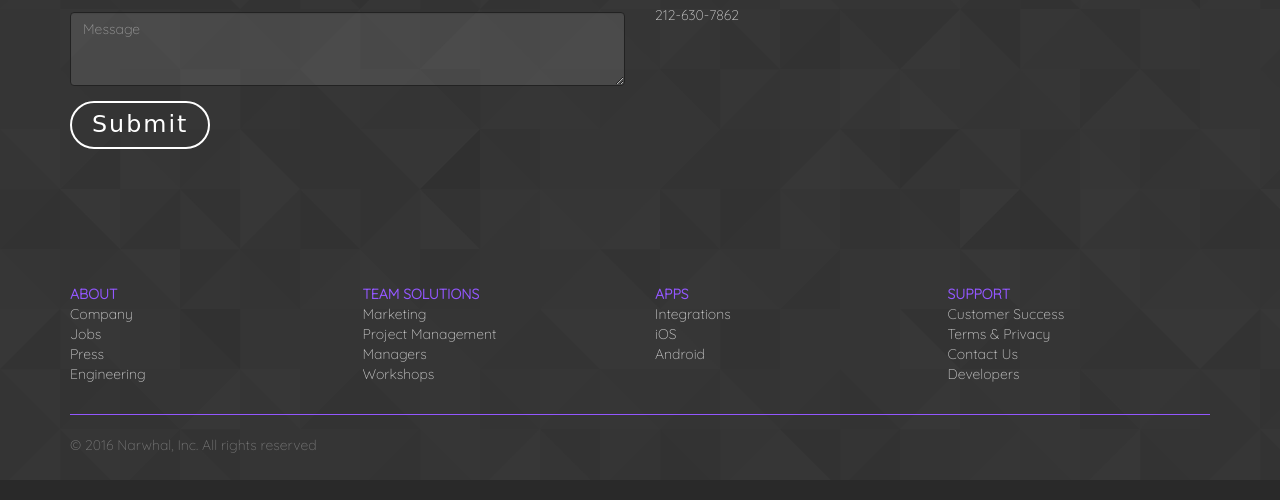
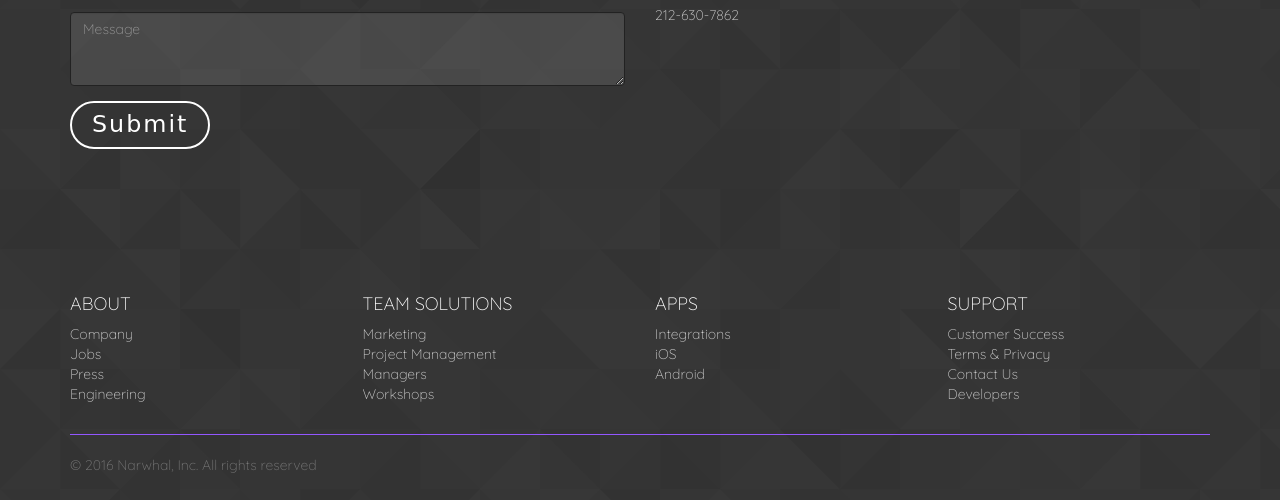
Before and after one commit to GxDesign/Narwhal, a plain HTML site: page index.html in a window 1280 px wide. Shown: the part 4467-4967 px from the top of the page. Drawn offline with nearby package versions, Linux system fonts and the light colour scheme; a web font is replaced by a local one.

Commit message:
Update index.html

```diff
--- a/index.html
+++ b/index.html
@@ -242,7 +242,7 @@
 					<div class="row">
 			            <div class="col-xs-6 col-sm-6 col-md-3 column">
 			                <ul class="list-unstyled">
-			                    <li>About</li>
+			                    <li><h4>About</h4></li>
 			                    <li><a href="#">Company</a></li>
 			                    <li><a href="#">Jobs</a></li>
 			                    <li><a href="#">Press</a></li>
@@ -251,7 +251,7 @@
 			            </div>
 			            <div class="col-xs-6 col-sm-6 col-md-3 column">
 			                <ul class="list-unstyled">
-			                    <li>Team Solutions</li>
+			                    <li><h4>Team Solutions</h4></li>
 			                    <li><a href="#">Marketing</a></li>
 			                    <li><a href="#">Project Management</a></li>
 			                    <li><a href="#">Managers</a></li>
@@ -260,7 +260,7 @@
 			            </div>
 			            <div class="col-xs-6 col-sm-6 col-md-3 column">
 			                <ul class="list-unstyled">
-			                    <li>Apps</li>
+			                    <li><h4>Apps</h4></li>
 			                    <li><a href="#">Integrations</a></li>
 			                    <li><a href="#">iOS</a></li>
 			                    <li><a href="#">Android</a></li>
@@ -268,7 +268,7 @@
 			            </div>
 			            <div class="col-xs-6 col-sm-6 col-md-3 column">
 			                <ul class="list-unstyled">
-			                    <li>Support</li>
+				            <li><h4>Support</h4></li>
 			                    <li><a href="#">Customer Success</a></li>
 			                    <li><a href="#">Terms & Privacy</a></li>
 			                    <li><a href="#">Contact Us</a></li>
```
